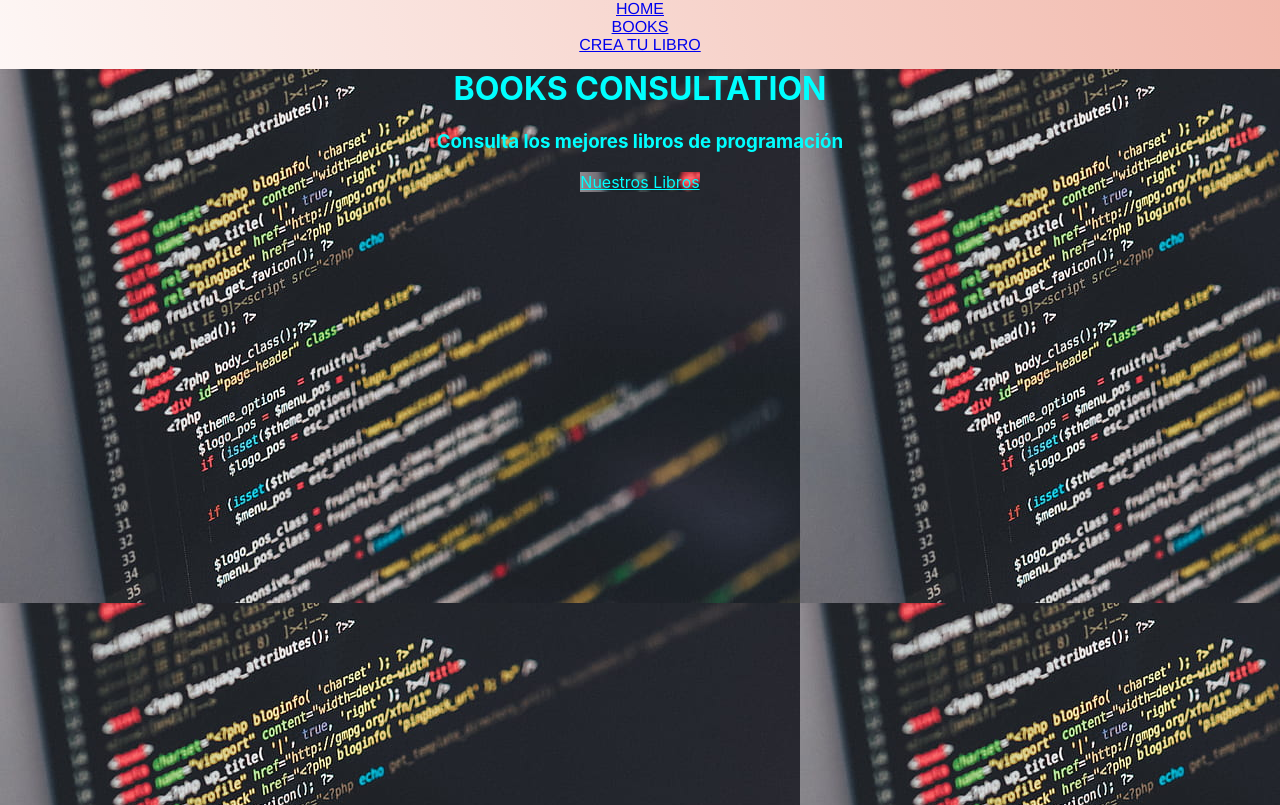
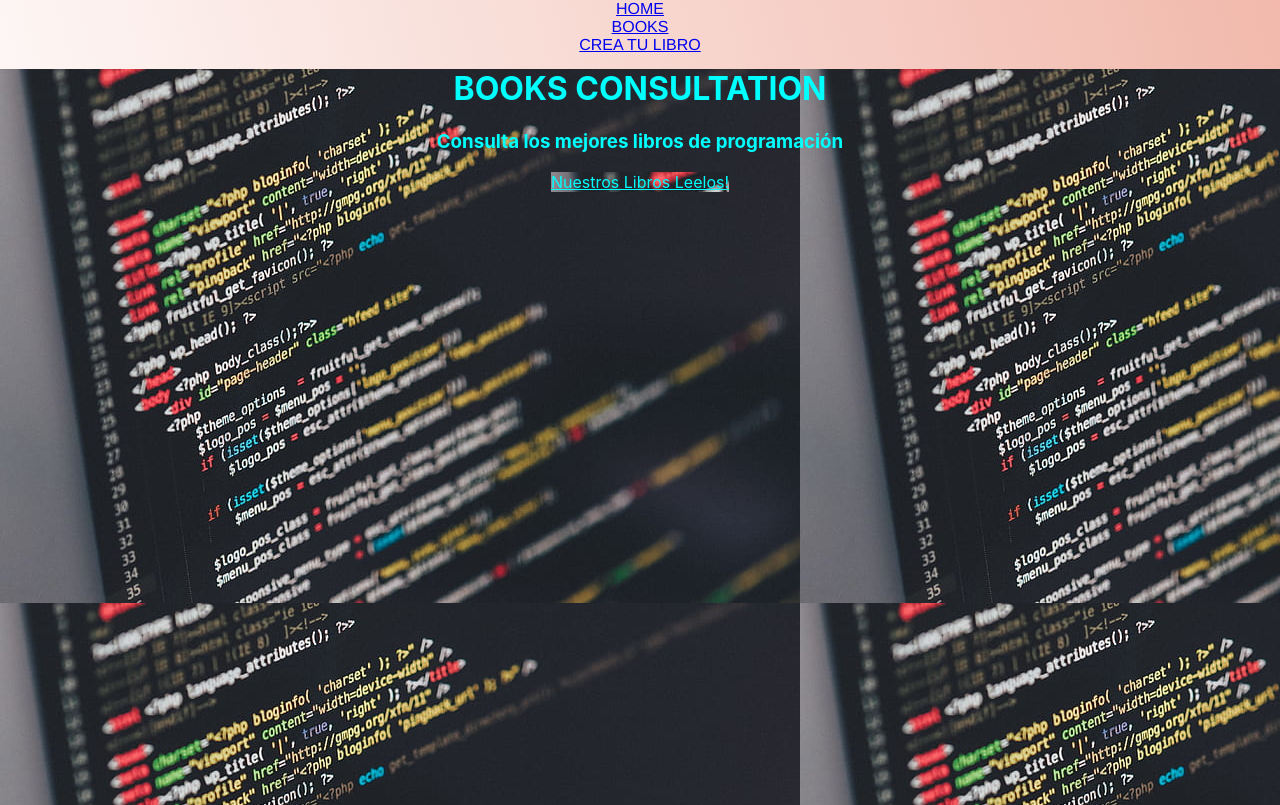
Before and after one commit to Naxete7/prueba-front-libros, a React (Create React App) app: page / in a window 1280 px wide. Built offline with nearby package versions, Linux system fonts and the light colour scheme.

Commit message:
add libros

```diff
--- a/src/containers/Home/Home.jsx
+++ b/src/containers/Home/Home.jsx
@@ -8,7 +8,7 @@ const Home = () => {
         <h1>BOOKS CONSULTATION</h1>
         <h3>Consulta los mejores libros de programación</h3>
         <a className="homeDesign" href="/books">
-          Nuestros Libros
+          Nuestros Libros Leelos!
         </a>
 
       </div>
```
